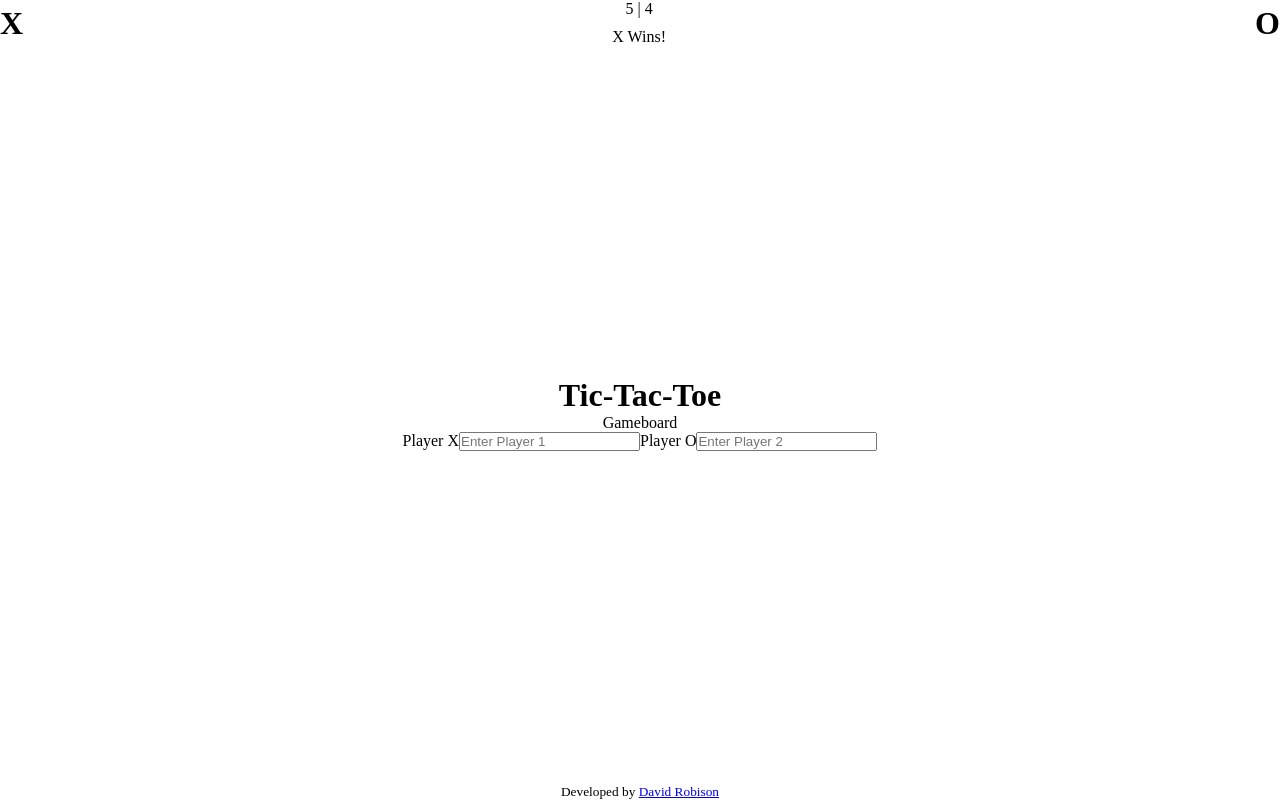
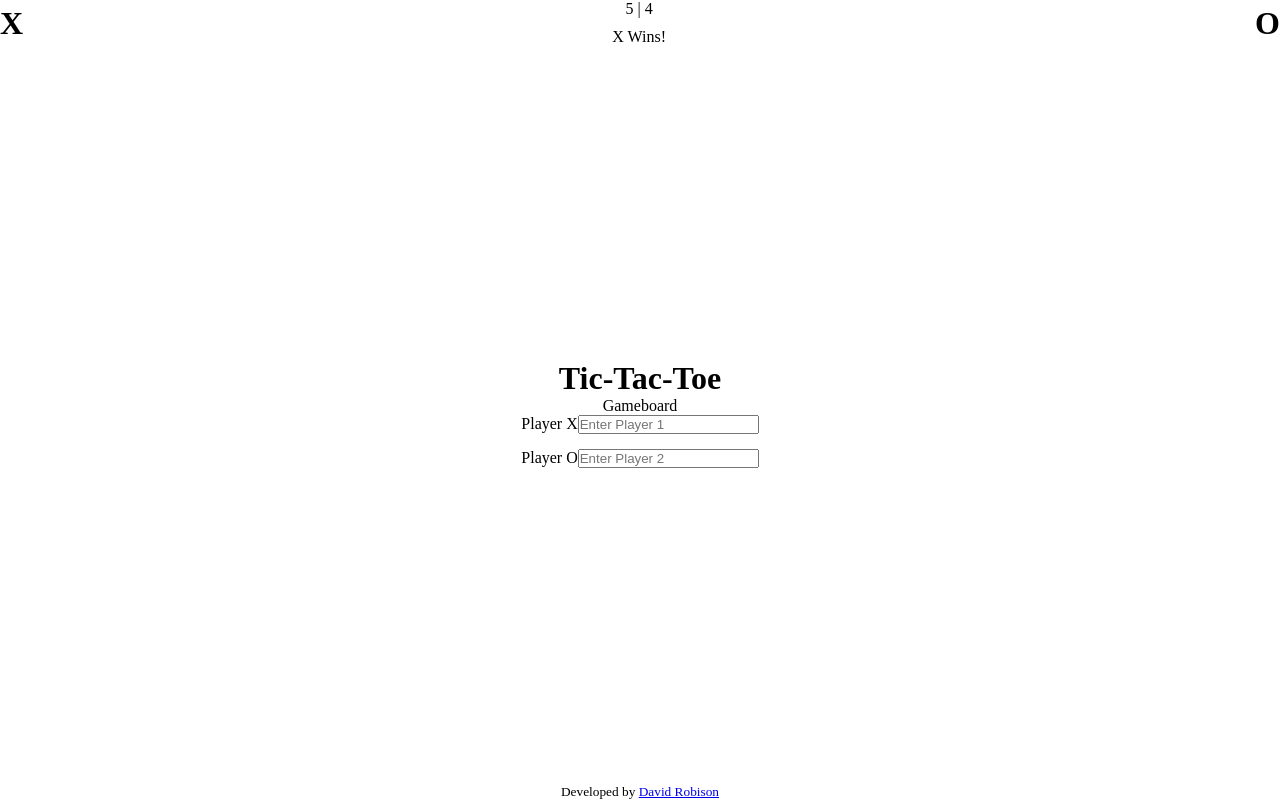
Before and after one commit to robisonwebdev/tic-tac-toe-react, a React (Create React App) app: page / in a window 1280 px wide. Built offline with nearby package versions, Linux system fonts and the light colour scheme.

Commit message:
Setup flex on .controlBoard form

```diff
--- a/src/styles/ControlBoard.css
+++ b/src/styles/ControlBoard.css
@@ -0,0 +1,6 @@
+.controlBoard form {
+    display: flex;
+    flex-direction: column;
+    align-items: center;
+    gap: 15px;
+}
```
